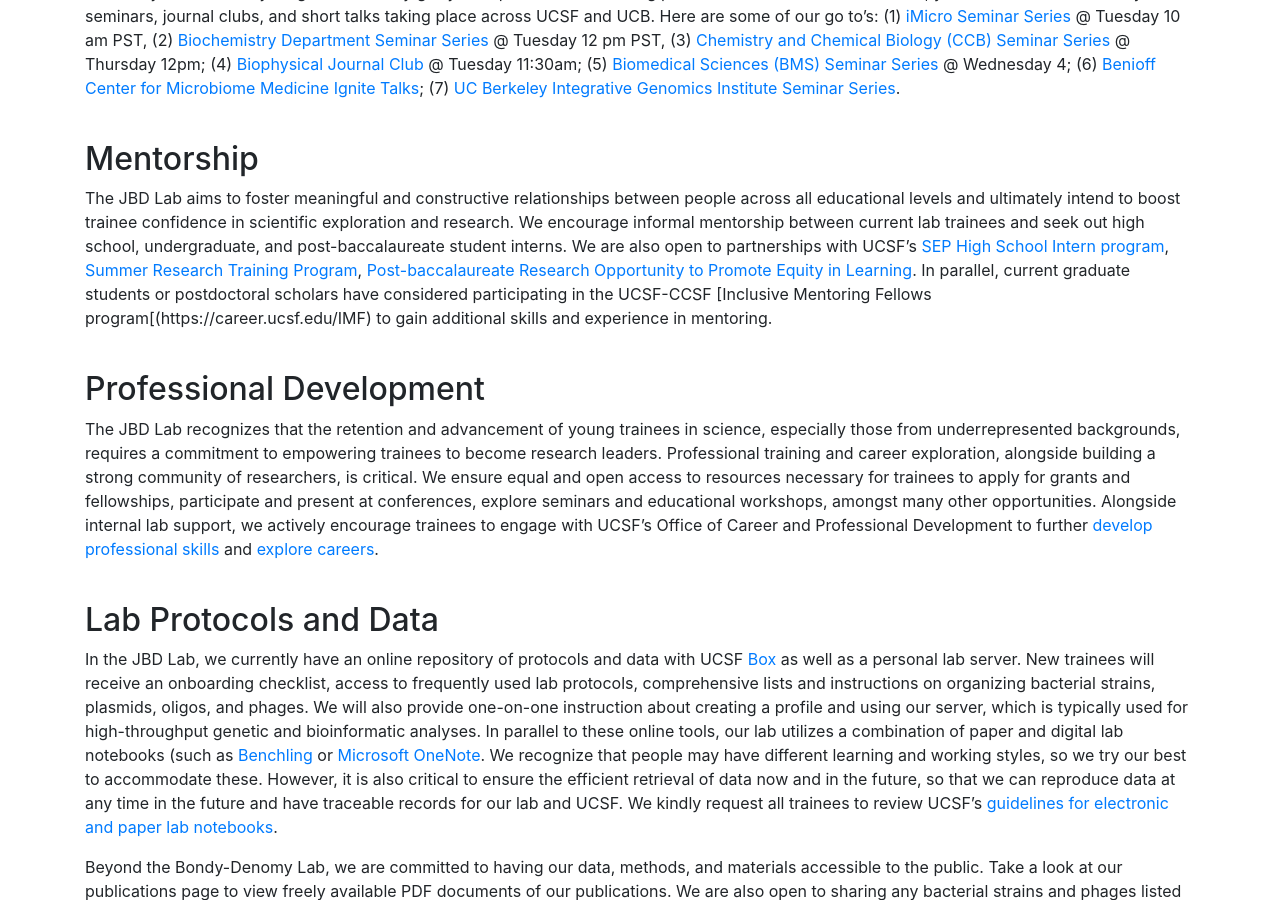
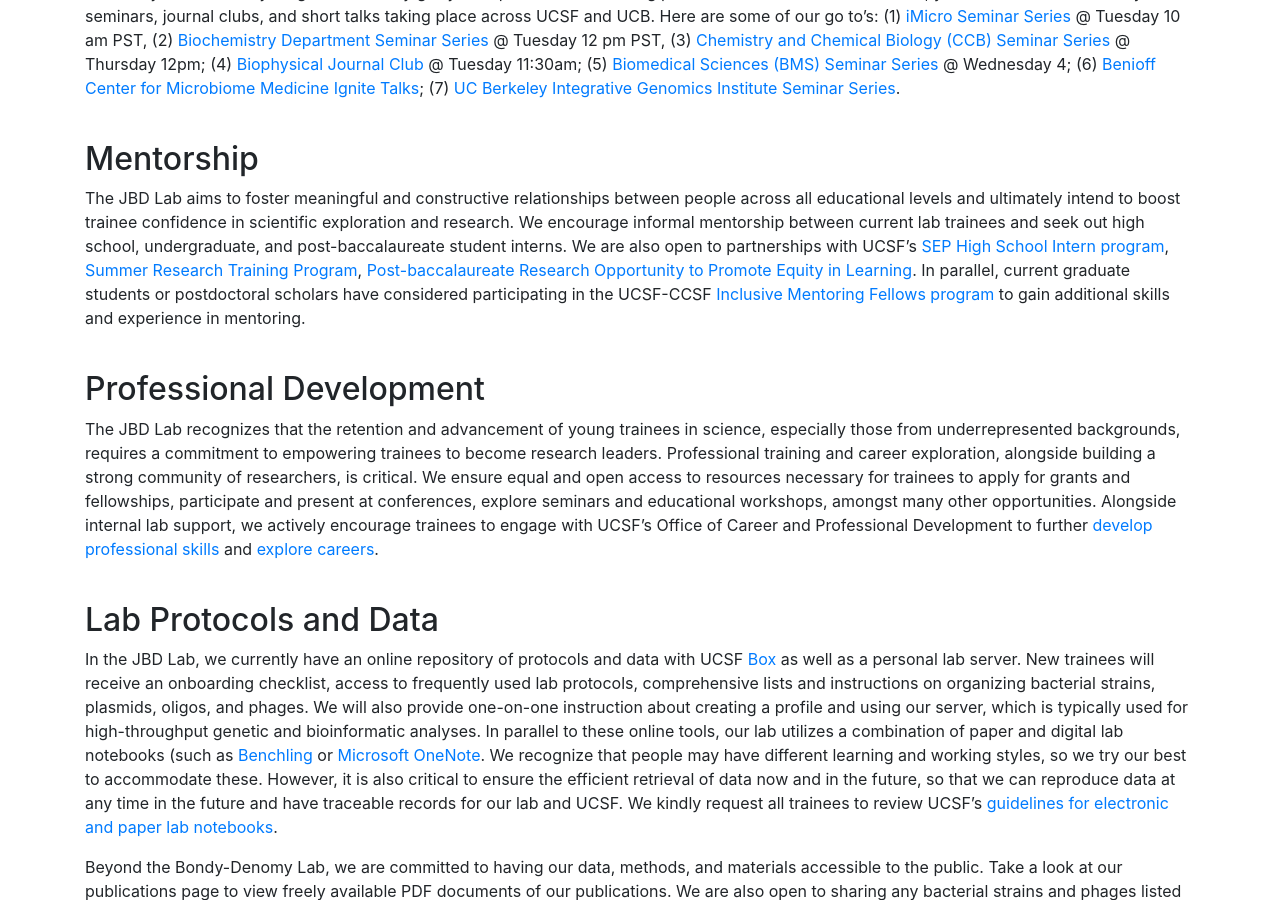
Before and after one commit to bondy-denomy-lab/jbd-lab.github.io, a Jekyll site: the page built from philosophy/index.md, in a window 1280 px wide and 900 px high, scrolled down 2461 px. Built offline with Jekyll 4.4.1, drawn with Linux system fonts in a browser that asks for light colours.

Commit message:
Update index links.md

```diff
--- a/philosophy/index.md
+++ b/philosophy/index.md
@@ -50,7 +50,7 @@ The JBD Lab is a passionate and curious team of scientists that believes everyon
 <br/>
 
 ## <a id="mentors">Mentorship</a>
-The JBD Lab aims to foster meaningful and constructive relationships between people across all educational levels and ultimately intend to boost trainee confidence in scientific exploration and research. We encourage informal mentorship between current lab trainees and seek out high school, undergraduate, and post-baccalaureate student interns. We are also open to partnerships with UCSF’s [SEP High School Intern program](https://sep.ucsf.edu/hs_programs/high-school-intern-program/), [Summer Research Training Program](https://graduate.ucsf.edu/srtp#Overview), [Post-baccalaureate Research Opportunity to Promote Equity in Learning](https://propel.ucsf.edu/). In parallel, current graduate students or postdoctoral scholars have considered participating in the UCSF-CCSF [Inclusive Mentoring Fellows program[(https://career.ucsf.edu/IMF) to gain additional skills and experience in mentoring.
+The JBD Lab aims to foster meaningful and constructive relationships between people across all educational levels and ultimately intend to boost trainee confidence in scientific exploration and research. We encourage informal mentorship between current lab trainees and seek out high school, undergraduate, and post-baccalaureate student interns. We are also open to partnerships with UCSF’s [SEP High School Intern program](https://sep.ucsf.edu/hs_programs/high-school-intern-program/), [Summer Research Training Program](https://graduate.ucsf.edu/srtp#Overview), [Post-baccalaureate Research Opportunity to Promote Equity in Learning](https://propel.ucsf.edu/). In parallel, current graduate students or postdoctoral scholars have considered participating in the UCSF-CCSF [Inclusive Mentoring Fellows program](https://career.ucsf.edu/IMF) to gain additional skills and experience in mentoring.
 <br/>
 <br/>
 
```
